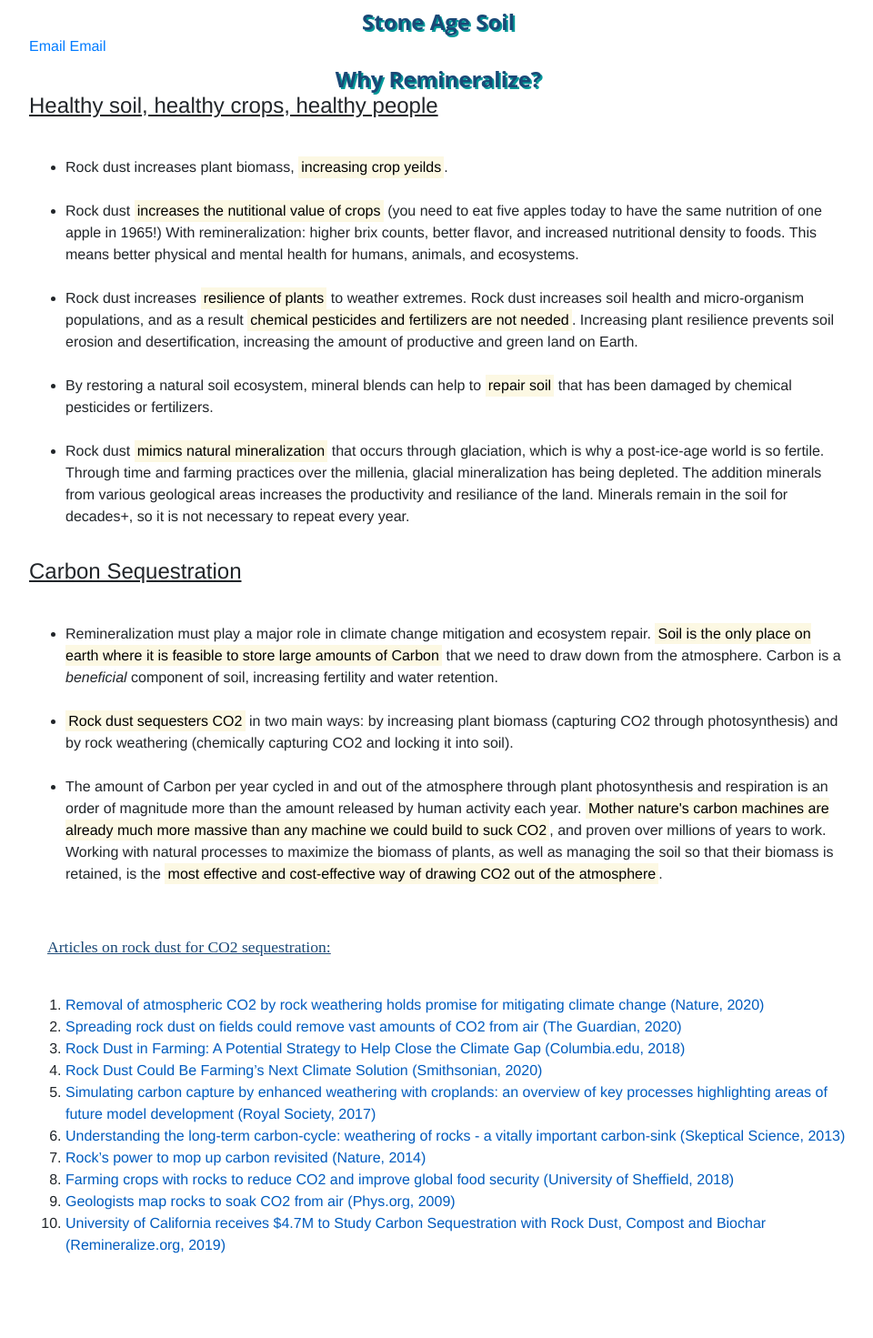
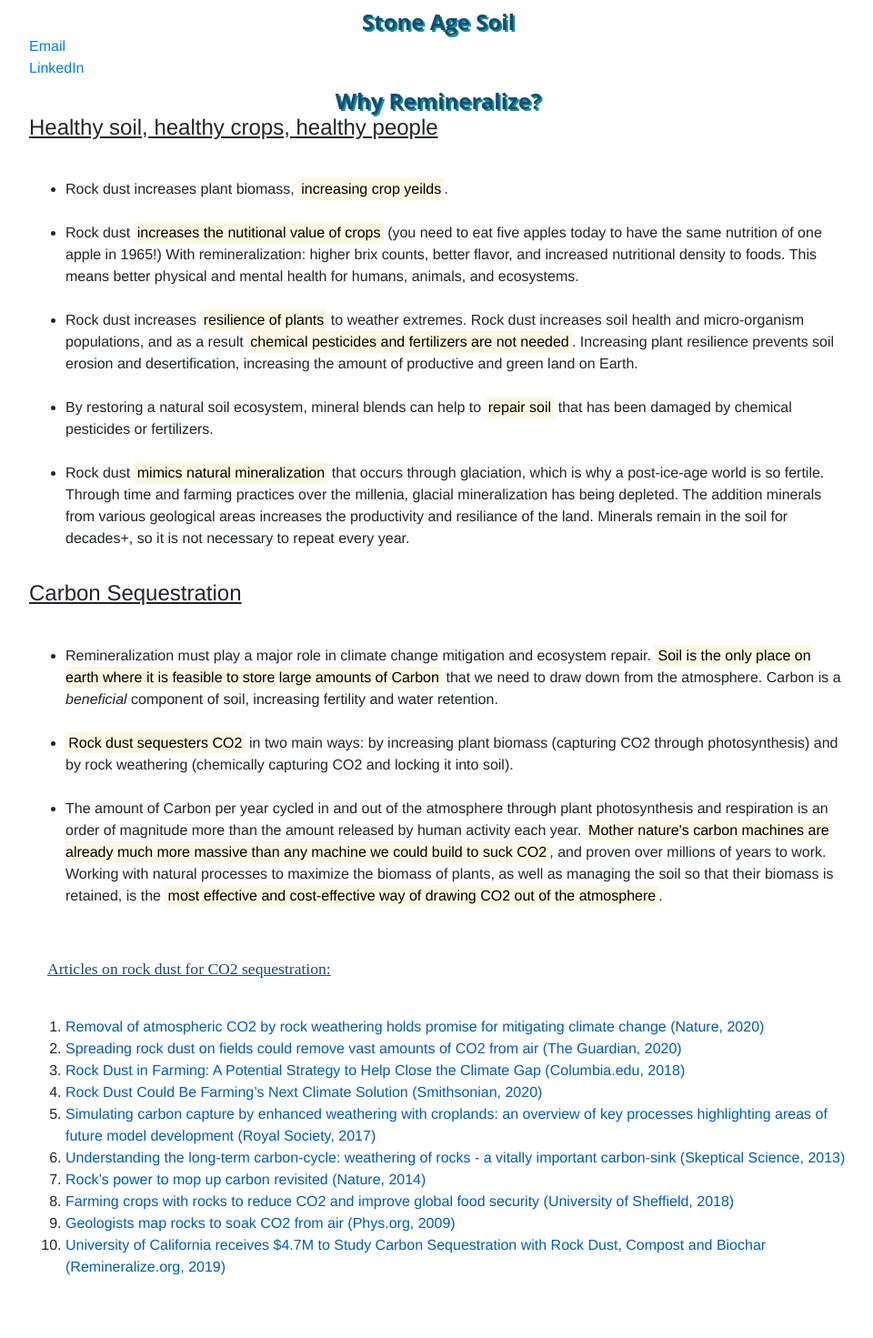
Before and after one commit to stoneagesoil/stoneagesoil.github.io, a Jekyll site: the page built from index.html, in a window 1280 px wide. Shown: the whole page at 91% size, without its empty margins (158-1118 px from the left). Built offline with Jekyll 4.4.1, drawn with Linux system fonts in a browser that asks for light colours; nearby versions of some CDN libraries; some web fonts are replaced; library files that are not in the unit come from our copies; a script that is not in the unit is left out; before the commit the page ends 1447 px from its top, so only the background shows below that.

Commit message:
linkedin

```diff
--- a/index.html
+++ b/index.html
@@ -3,13 +3,14 @@ layout: home
 title: Stoneage Soil
 ---
 <h2>Stone Age Soil</h2>
- <a href="mailto:lee@stoneagesoil.com" data-toggle="tooltip" target="_blank" title="Email">
+ <a href="mailto:lee@stoneagesoil.com" data-toggle="tooltip" target="_blank" title="lee@stoneagesoil.com">
                               <!--  <i class="fa fa-circle fa-stack-2x"></i> -->
 Email
 </a>
- <a href="https://ca.linkedin.com/in/lee-schnaiberg-8b01634" data-toggle="tooltip" target="_blank" title="LinkedIn">
+<br>
+ <a href="https://ca.linkedin.com/in/lee-schnaiberg-8b01634" data-toggle="tooltip" target="_blank">
                               <!--  <i class="fa fa-circle fa-stack-2x"></i> -->
-Email
+LinkedIn
 </a>
 <div class="text">
 <h2>Why Remineralize?</h2>
```
